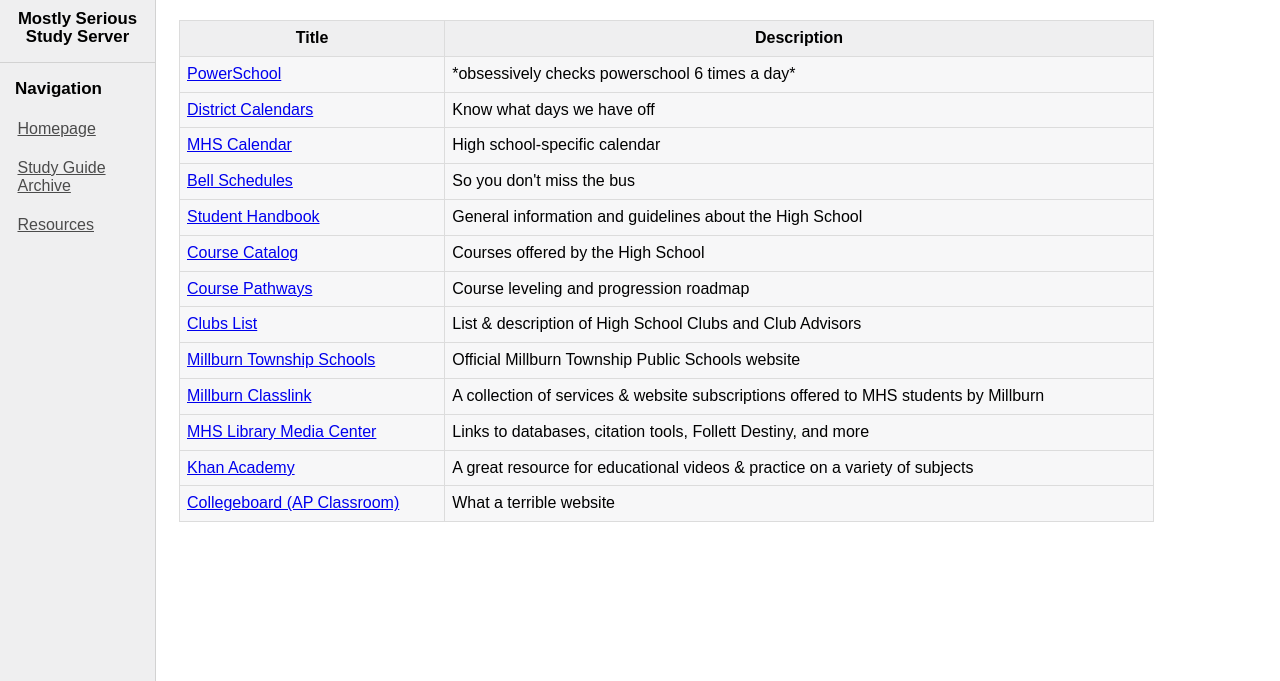
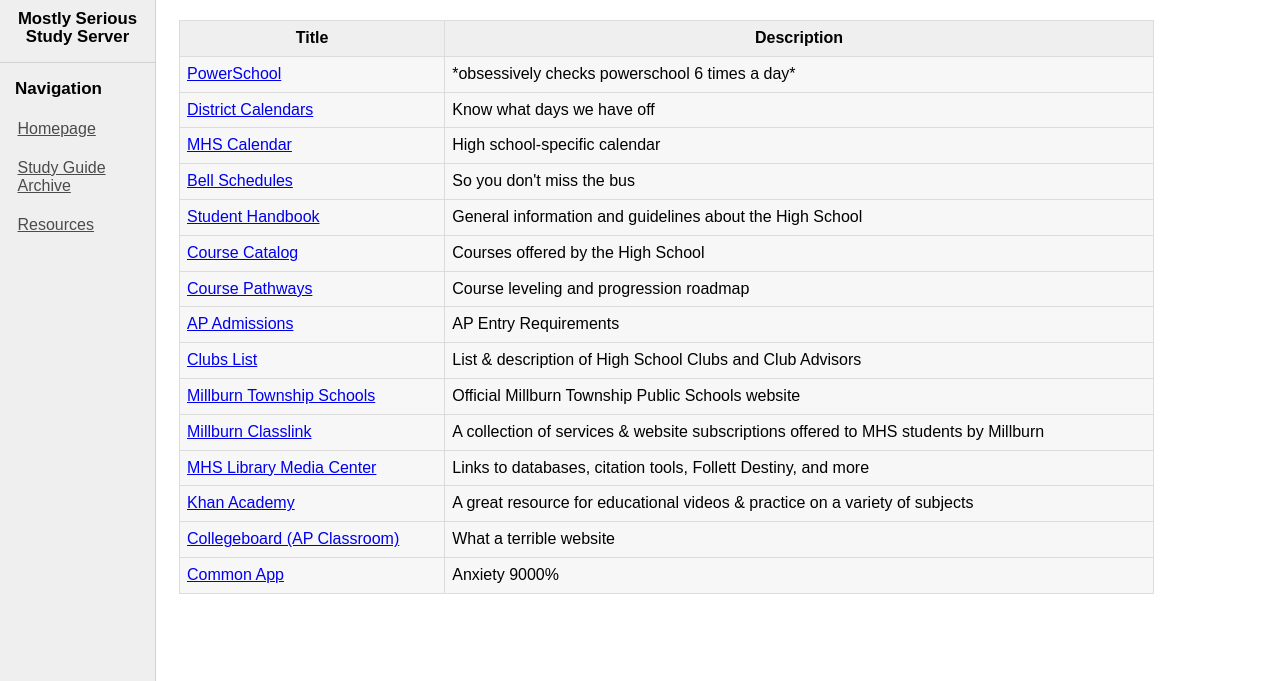
Before and after one commit to AnAnonymousPanda/MostlySeriousStudyServer, a plain HTML site: page resources.html in a window 1280 px wide. Shown: the part 119-800 px from the top of the page. Drawn offline with Linux system fonts and the light colour scheme.

Commit message:
Update resources.html

```diff
--- a/resources.html
+++ b/resources.html
@@ -26,7 +26,7 @@
           <td>*obsessively checks powerschool 6 times a day*</td>
         </tr>
         <tr>
-          <td><a href="https://drive.google.com/drive/folders/0BytHEdOU5suiZU1ZR2w4dDQ2czg?resourcekey=0-2rnog7nwl51dsap7gxGPIQ" target="_blank">District Calendars</a></td>
+          <td><a href="https://drive.google.com/file/d/1-CYFYoifOSnChtcG_lOcSyR_qNTuKEqu/view" target="_blank">District Calendars</a></td>
           <td>Know what days we have off</td>
         </tr>
         <tr>
@@ -48,6 +48,10 @@
         <tr>
           <td><a href="https://4.files.edl.io/d7a3/05/22/23/203405-ec895b3a-a0cf-45d1-9574-fae28145dca5.pdf" target="_blank">Course Pathways</a></td>
           <td>Course leveling and progression roadmap</td>
+        </tr>
+        <tr>
+          <td><a href="https://docs.google.com/document/d/1mF5J_p_f0qweJr-HVGknbW2wwc2oWZ4S5WUQdf_BmlE/edit?usp=sharing" target="_blank">AP Admissions</a></td>
+          <td>AP Entry Requirements</td>
         </tr>
         <tr>
           <td><a href="https://docs.google.com/document/d/1eSYJzGGq0usGL0-VhttC3Z2nGFB3Fv0et4KNEdNAicI/edit?usp=sharing" target="_blank">Clubs List</a></td>
@@ -73,6 +77,10 @@
           <td><a href="https://apstudents.collegeboard.org/" target="_blank">Collegeboard (AP Classroom)</a></td>
           <td>What a terrible website</td>
         </tr>
+        <tr>
+          <td><a href="https://apply.commonapp.org/dashboard" target="_blank">Common App</a></td>
+          <td>Anxiety 9000%</td>
+        </tr>
       </tbody>
     </table>
 
```
